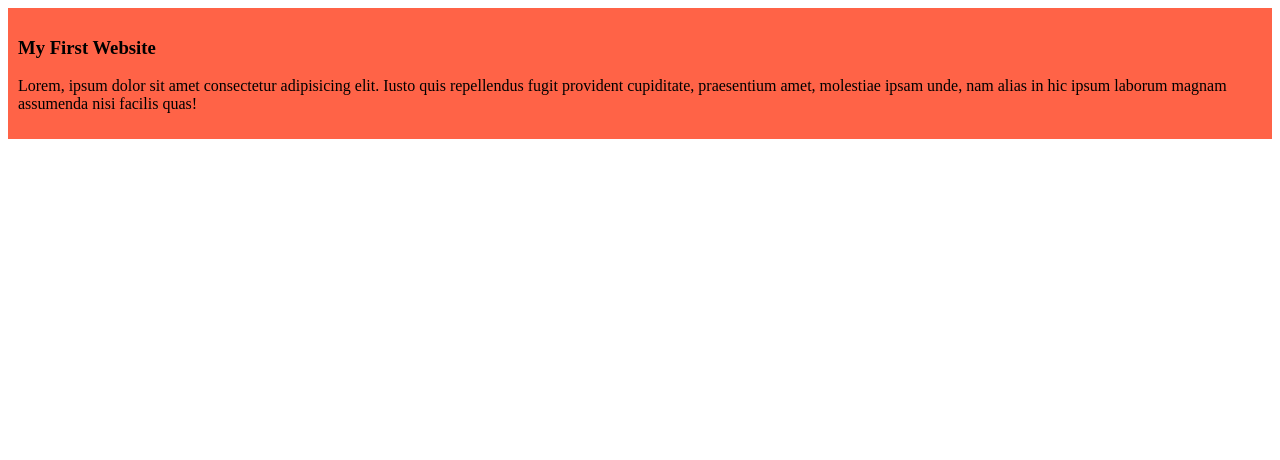
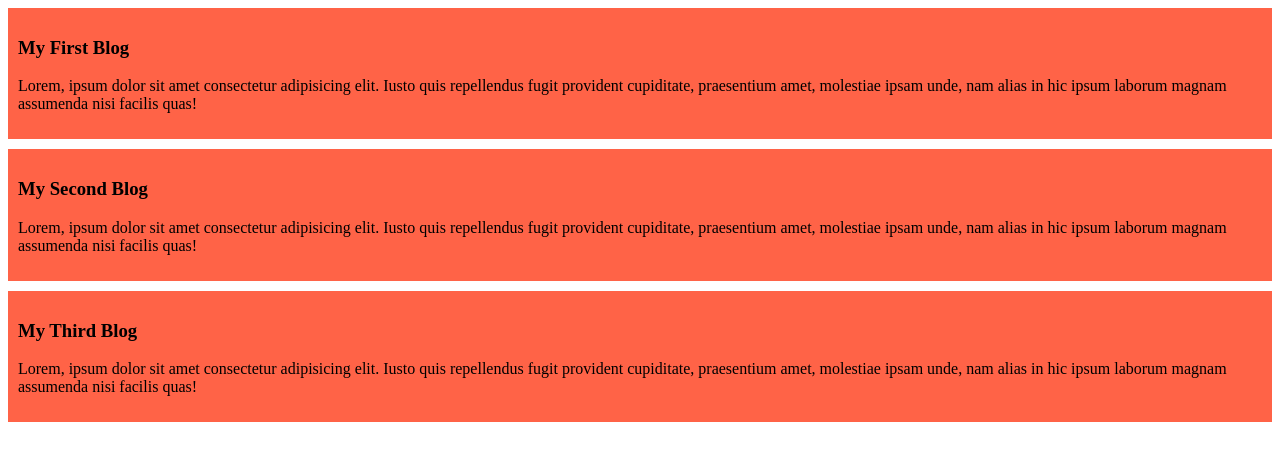
Before and after one commit to md-mridul-ali/my-simple-website, a plain HTML site: page index.html in a window 1280 px wide. Drawn offline with Linux system fonts and the light colour scheme.

Commit message:
added the Second and Third  blog

```diff
--- a/index.html
+++ b/index.html
@@ -8,12 +8,31 @@
 </head>
 <body>
     <div>
-        <h3> My First Website</h3>
+        <h3> My First Blog</h3>
         <p>
             Lorem, ipsum dolor sit amet consectetur adipisicing elit.
             Iusto quis repellendus fugit provident cupiditate, praesentium amet,
              molestiae ipsam unde, nam alias in hic ipsum laborum magnam assumenda nisi facilis quas!
         </p>
     </div>
+
+   <div>
+        <h3> My Second Blog</h3>
+        <p>
+            Lorem, ipsum dolor sit amet consectetur adipisicing elit.
+            Iusto quis repellendus fugit provident cupiditate, praesentium amet,
+             molestiae ipsam unde, nam alias in hic ipsum laborum magnam assumenda nisi facilis quas!
+        </p>
+    </div>
+
+    <div>
+        <h3> My Third Blog</h3>
+        <p>
+            Lorem, ipsum dolor sit amet consectetur adipisicing elit.
+            Iusto quis repellendus fugit provident cupiditate, praesentium amet,
+             molestiae ipsam unde, nam alias in hic ipsum laborum magnam assumenda nisi facilis quas!
+        </p>
+    </div>
+
 </body>
 </html>
--- a/styles/blog.css
+++ b/styles/blog.css
@@ -1,4 +1,5 @@
 div{
     background-color: tomato;
     padding: 10px;
+    margin-bottom: 10px;
 }
```
